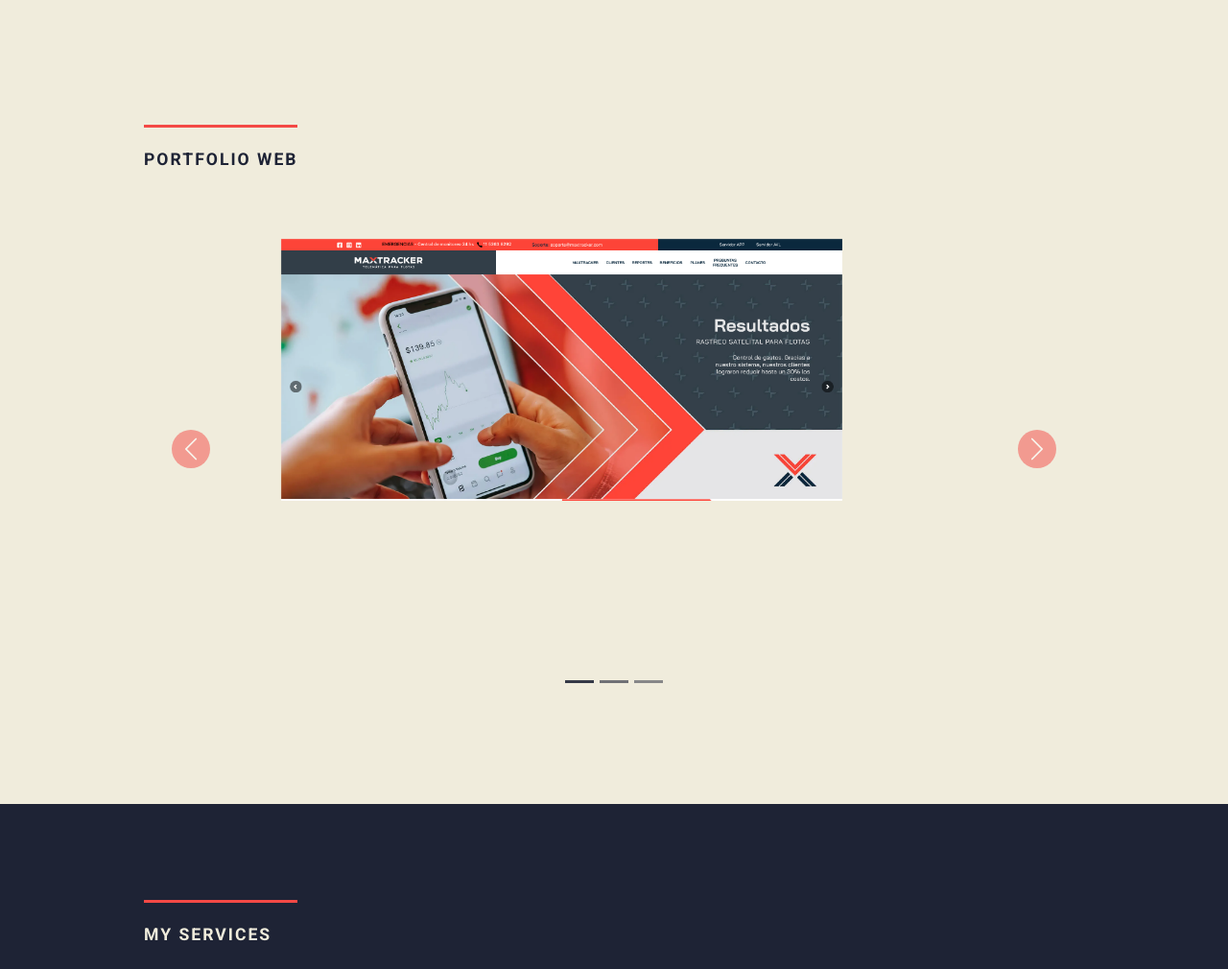
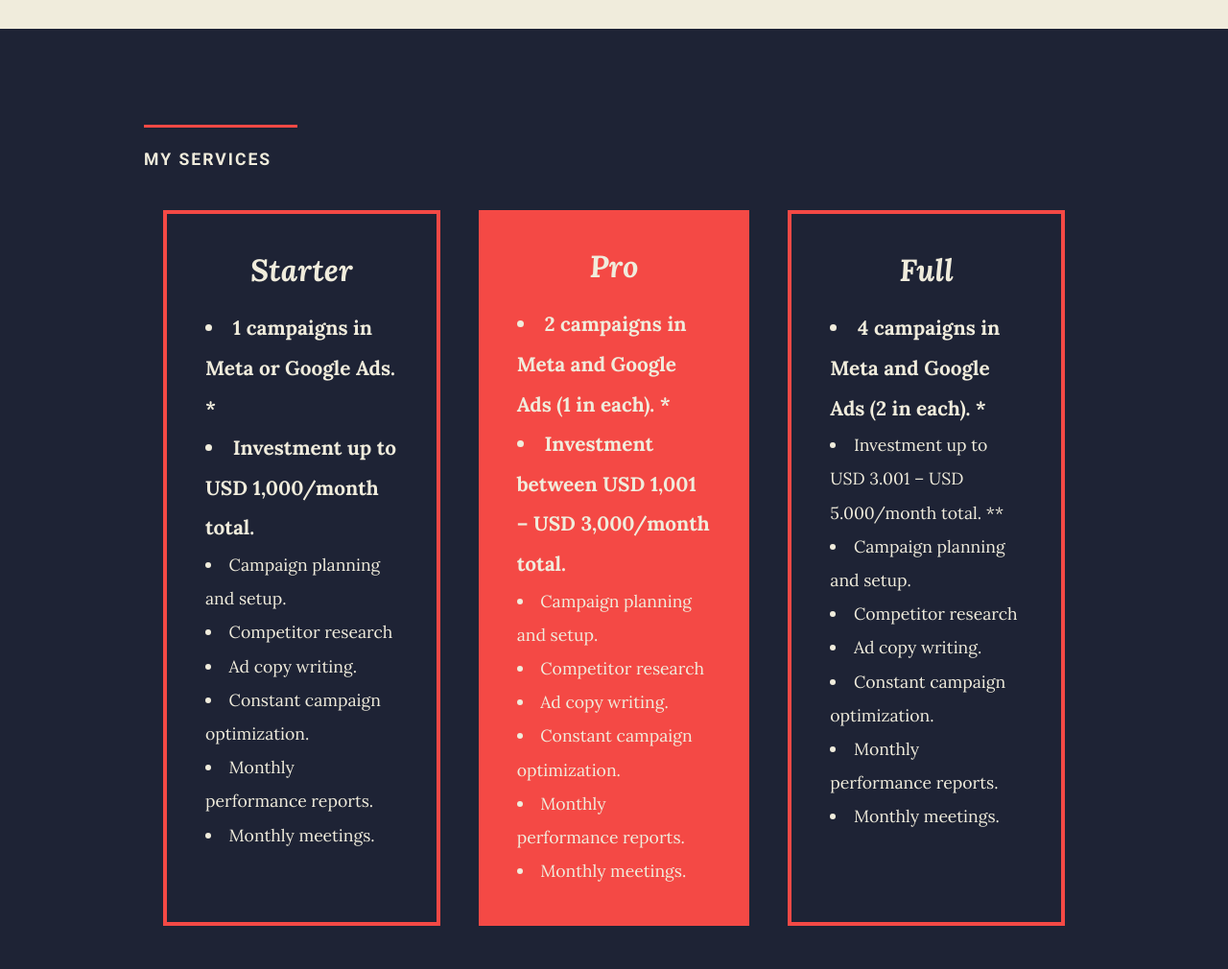
Before and after one commit to FrancoRaya/portfolio, a website: page en/index-en.html in a window 1280 px wide. Shown: the part 4820-5830 px from the top of the page at 96% size. Drawn offline with nearby package versions, Linux system fonts and the light colour scheme; grey boxes are pictures that could not be loaded.

Commit message:
update date

```diff
--- a/en/index-en.html
+++ b/en/index-en.html
@@ -411,53 +411,6 @@
             </a>
         </section>
         <!-- Fin Mis proyectos de análisis de datos -->
-
-        <section class="portfolio">
-            <div class="seccion-titulo" >
-                <div class="divisor"></div>
-                <span>
-                    Portfolio web
-                </span>
-            </div>
-
-            <div id="portfolioweb" class="carousel slide portfolio-carrusel " data-bs-ride="carousel">
-                <div class="carousel-indicators portfolio-carrusel-indicadores">
-                    <button type="button" data-bs-target="#carouselExampleCaptions" data-bs-slide-to="0" class="active" aria-current="true" aria-label="Slide 1"></button>
-                    <button type="button" data-bs-target="#carouselExampleCaptions" data-bs-slide-to="1" aria-label="Slide 2"></button>
-                    <button type="button" data-bs-target="#carouselExampleCaptions" data-bs-slide-to="2" aria-label="Slide 3"></button>
-                </div>
-
-                <div class="carousel-inner portfolio-carrusel-box">
-                    <div class="carousel-item active portfolio-carrusel-item">
-                        <a class="boton3" href="https://maxtracker.com" target="blank">
-                            <img src="../imagenes/maxtracker.png" class="w-75 portfolio-carrusel-img" alt="maxtracker">
-                        </a>
-                    </div>
-
-                    <div class="carousel-item portfolio-carrusel-item">
-                        <a class="boton3" href="https://metrocubico.com.ar" target="blank">
-                            <img src="../imagenes/metrocubico.png" class="w-75 portfolio-carrusel-img" alt="metrocubico" >
-                        </a>
-                    </div>
-
-                    <div class="carousel-item portfolio-carrusel-item">
-
-                        <a class="boton3" href="https://synagroweb.com" target="blank">
-                            <img src="../imagenes/synagro.png" class="w-75 portfolio-carrusel-img" alt="synagro" >
-                        </a>
-                    </div>
-                </div>
-
-                <button class="carousel-control-prev portfolio-carrusel-btn" type="button" data-bs-target="#portfolioweb" data-bs-slide="prev">
-                    <span class="carousel-control-prev-icon" aria-hidden="true"></span>
-                    <span class="visually-hidden">Previous</span>
-                </button>
-                <button class="carousel-control-next portfolio-carrusel-btn" type="button" data-bs-target="#portfolioweb" data-bs-slide="next">
-                    <span class="carousel-control-next-icon" aria-hidden="true"></span>
-                    <span class="visually-hidden">Next</span>
-                </button>
-            </div>
-        </section>
         <!-- Fin portfolio -->
 
         <!-- Mis servicios -->
```
Also changed, not shown: index.html (+2 -50 lines).
